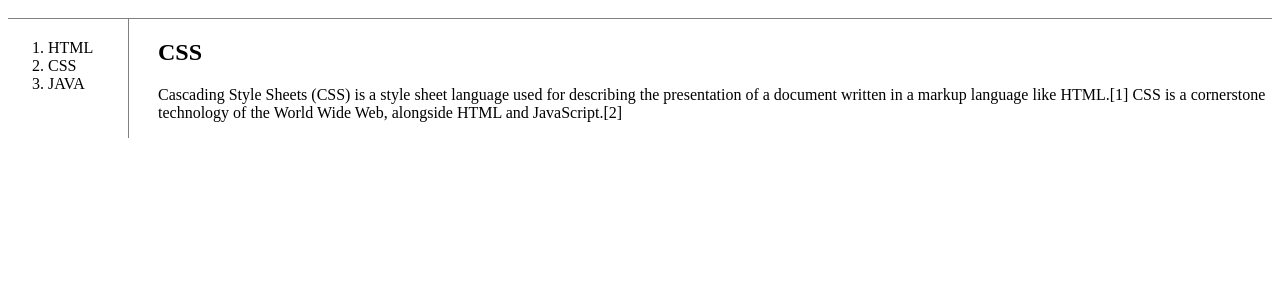
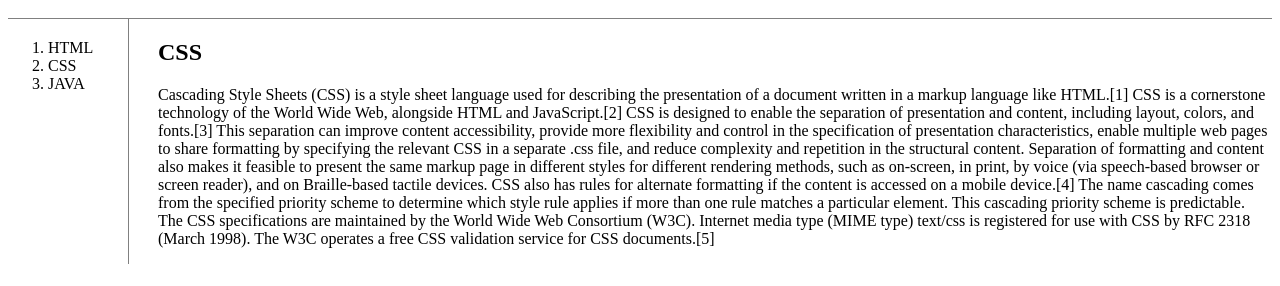
Before and after one commit to bradsonn/blog, a plain HTML site: page 2.html in a window 1280 px wide. Shown: the part 88-374 px from the top of the page. Drawn offline with Linux system fonts and the light colour scheme.

Commit message:
Add files via upload

```diff
--- a/2.html
+++ b/2.html
@@ -53,7 +53,11 @@
     </ol>
     <div id="aticle">
       <h2>CSS</h2>
-      <p>Cascading Style Sheets (CSS) is a style sheet language used for describing the presentation of a document written in a markup language like HTML.[1] CSS is a cornerstone technology of the World Wide Web, alongside HTML and JavaScript.[2] </p>
+      <p>Cascading Style Sheets (CSS) is a style sheet language used for describing the presentation of a document written in a markup language like HTML.[1] CSS is a cornerstone technology of the World Wide Web, alongside HTML and JavaScript.[2]
+      CSS is designed to enable the separation of presentation and content, including layout, colors, and fonts.[3] This separation can improve content accessibility, provide more flexibility and control in the specification of presentation characteristics, enable multiple web pages to share formatting by specifying the relevant CSS in a separate .css file, and reduce complexity and repetition in the structural content.
+      Separation of formatting and content also makes it feasible to present the same markup page in different styles for different rendering methods, such as on-screen, in print, by voice (via speech-based browser or screen reader), and on Braille-based tactile devices. CSS also has rules for alternate formatting if the content is accessed on a mobile device.[4]
+      The name cascading comes from the specified priority scheme to determine which style rule applies if more than one rule matches a particular element. This cascading priority scheme is predictable.
+      The CSS specifications are maintained by the World Wide Web Consortium (W3C). Internet media type (MIME type) text/css is registered for use with CSS by RFC 2318 (March 1998). The W3C operates a free CSS validation service for CSS documents.[5]  </p>
     </div>
   </div>
 </body>
```
